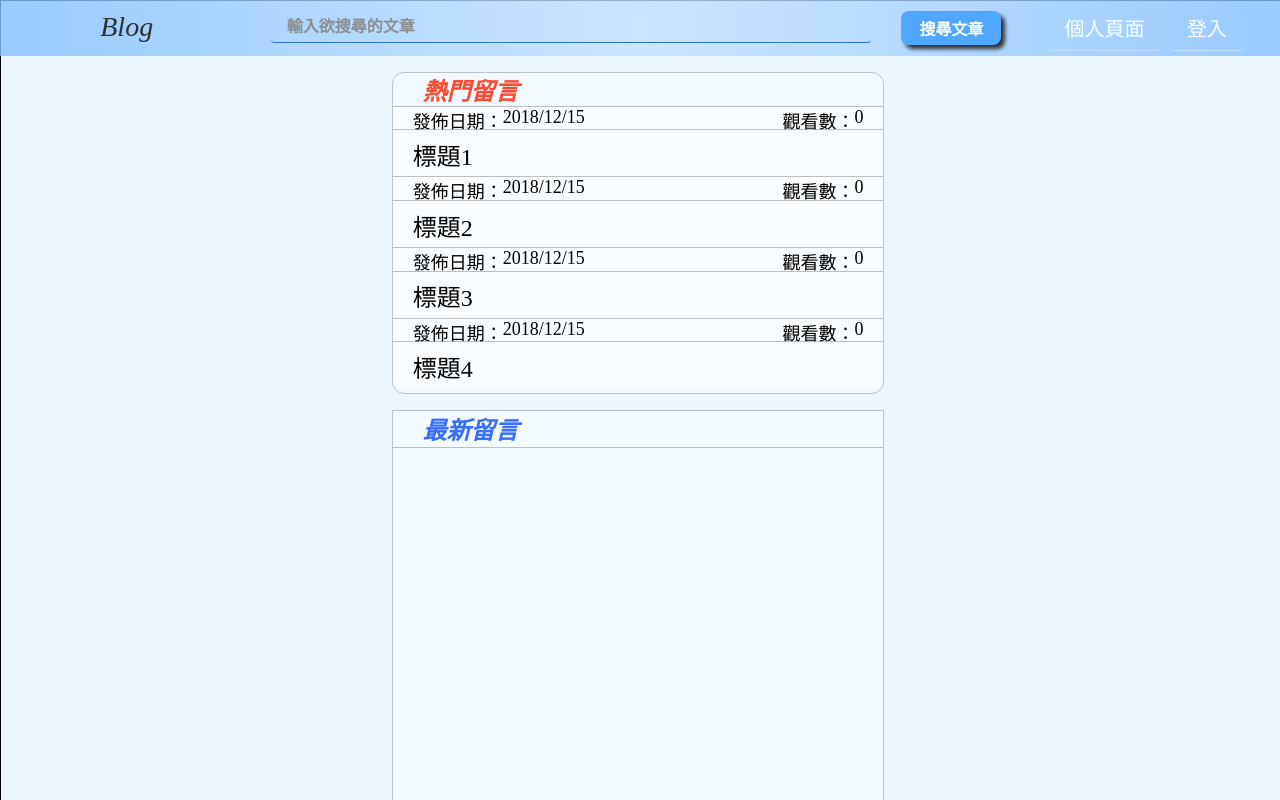
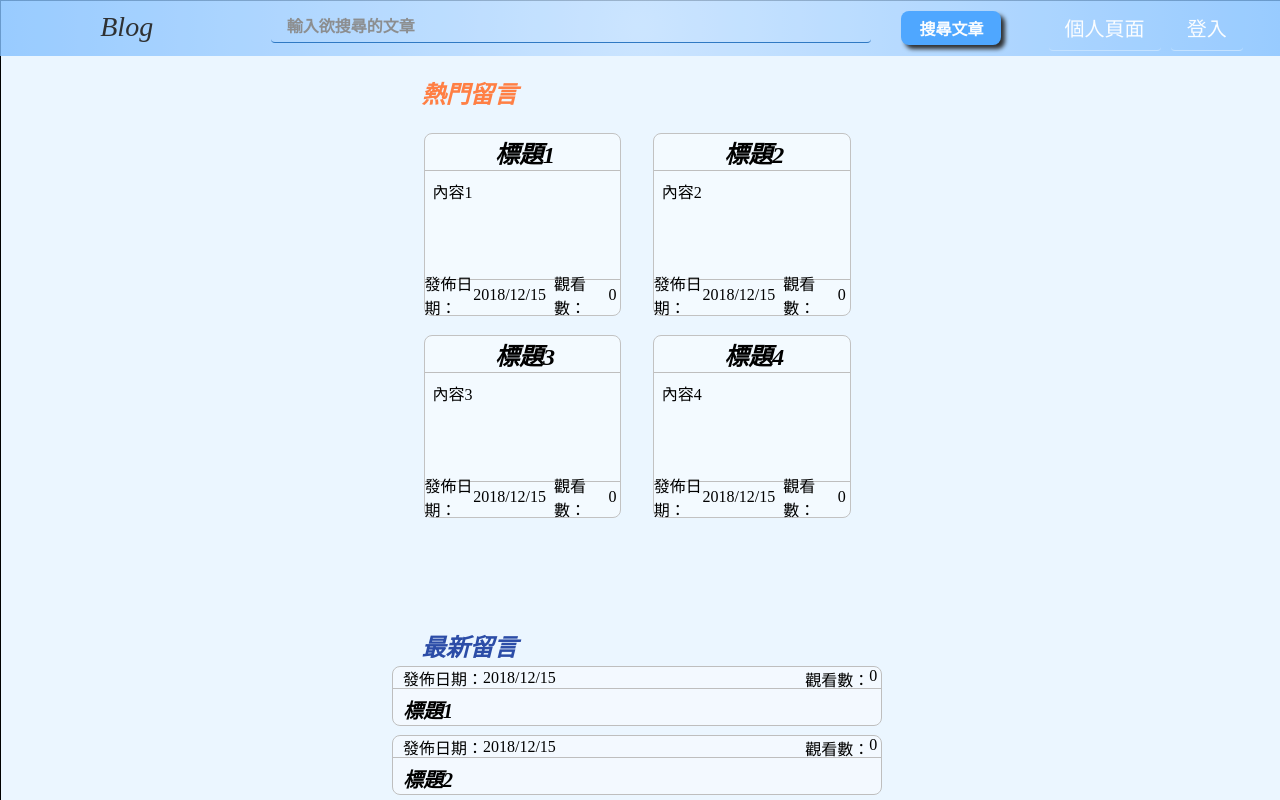
Before and after one commit to k11463/Blog, a Vue app: page / in a window 1280 px wide. Shown: the top 800 px of the page. Built offline with nearby package versions, Linux system fonts and the light colour scheme.

Commit message:
change HotArticle and NewArticle CSS

```diff
--- a/src/views/Home.vue
+++ b/src/views/Home.vue
@@ -10,8 +10,49 @@
             熱門留言
           </i>
         </div>
-        <div class="content" v-for="i in 4" :key='i'>
-          <div class="article">
+        <div class="content">
+          <div class="article" v-for="i in 4" :key='i'>
+            <div class="top">
+              <div class="article_title">
+                <i>
+                  標題{{i}}
+                </i>
+              </div>
+            </div>
+            <div class="bottom">
+              <div class="ArticleContent">
+                內容{{i}}
+              </div>
+              <div class="other">
+                <div class="date">
+                  <p>
+                    發佈日期：
+                  </p>
+                  <p>
+                    2018/12/15
+                  </p>
+                </div>
+                <div class="watchCount">
+                  <p>
+                    觀看數：
+                  </p>
+                  <p>
+                    0
+                  </p>
+                </div>
+              </div>
+            </div>
+          </div>
+        </div>
+      </div>
+      <div class="newAirticle">
+        <div class="header">
+          <i>
+            最新留言
+          </i>
+        </div>
+        <div class="content">
+          <div class="article" v-for="i in 10" :key='i'>
             <div class="top">
               <div class="date">
                 <p>
@@ -32,17 +73,12 @@
             </div>
             <div class="bottom">
               <div class="article_title">
-                標題{{i}}
+                <i>
+                  標題{{i}}
+                </i>
               </div>
             </div>
           </div>
-        </div>
-      </div>
-      <div class="newAirticle">
-        <div class="header">
-          <i>
-            最新留言
-          </i>
         </div>
       </div>
     </div>
@@ -58,9 +94,14 @@ export default {
 </script>
 
 <style lang="scss" scoped>
+@mixin customCenter(){
+    display: flex;
+    align-items: center;
+    justify-content: center;
+}
 .bg{
   width: 100vw;
-  height: 100vh;
+  height: 140vh;
   border: 1px solid #000;
   background-color: #ebf6ff;
   padding-top: 56px;
@@ -73,91 +114,157 @@ export default {
     height: 100%;
     .hotArticle{
       width: 64%;
-      border: 1px solid rgb(194, 194, 194);
-      background-color: rgba(255, 255, 255, .4);
-      height: 40%;
+      height: 48%;
       margin-left: 18%;
       margin-right: 18%;
       margin-top: 2%;
-      border-radius: 12px;
       float: left;
       .header{
-        border-bottom: 1px solid rgb(190, 190, 190);
         height: 4%;
         padding: 2%;
         font-size: 24px;
         display: flex;
         align-items: center;
         font-weight: bold;
-        color: rgb(255, 73, 49);
+        color: rgb(255, 127, 68);
         padding-left: 6%;
       }
       .content{
-        border-bottom: 1px solid rgb(190, 190, 190);
-        background-color: rgba(255, 255, 255, .4);
-        height: 21.8%;
+        height: 84%;
         .article{
-          height: 100%;
+          width: 40%;
+          height: 40%;
+          border: 1px solid rgb(194, 194, 194);
+          border-radius: 8px;
+          background-color: rgba(255, 255, 255, .4);
+          float: left;
           cursor: pointer;
+          margin-left: 6.4%;
+          margin-top: 4%;
+          transition-duration: .2s;
           .top{
             border-bottom: 1px solid rgb(190, 190, 190);
-            height: 32%;
+            height: 20%;
             font-size: 18px;
+            @include customCenter();
+            .article_title{
+              font-size: 24px;
+              padding: 1.4%;
+              padding-left: 4%;
+              font-weight: bold;
+            }
+          }
+          .bottom{
+            height: 80%;
+            .ArticleContent{
+              height: 64%;
+              padding: 4%;
+              border-bottom: 1px solid rgb(190, 190, 190);
+            }
+            .other{
+              height: 20%;
+              .date{
+                width: 62%;
+                height: 100%;
+                float: left;
+                @include customCenter();
+                p{
+                  float: left;
+                }
+              }
+              .watchCount{
+                width: 32%;
+                height: 100%;
+                float: right;
+                padding-right: 2%;
+                @include customCenter();
+                p{
+                  float: right;
+                }
+              }
+            }
+          }
+        } // article
+        .article:hover{
+          transform: scale(1.1);
+        }
+      }
+    }
+    .newAirticle{
+      width: 64%;
+      height: 48%;
+      margin-top: 2%;
+      margin-left: 18%;
+      margin-right: 18%;
+      float: left;
+      overflow: scroll;
+      -ms-overflow-style: none; //隱藏滾動條 For IE10+
+      overflow: -moz-scrollbars-none; //隱藏滾動條 For Firefox
+      .header{
+        height: 4%;
+        padding: 2%;
+        font-size: 24px;
+        display: flex;
+        align-items: center;
+        font-weight: bold;
+        color: rgb(44, 77, 167);
+        padding-left: 6%;
+      }
+      .content{
+        height: 90%;
+        .article{
+          height: 12%;
+          margin-top: 1.8%;
+          border: 1px solid rgb(190, 190, 190);
+          background-color: rgba(255, 255, 255, .4);
+          border-radius: 8px;
+          transition-duration: .2s;
+          .top{
+            border-bottom: 1px solid rgb(190, 190, 190);
+            height: 36%;
             .date{
-              width: 45%;
+              width: 50%;
+              height: 100%;
               float: left;
-              padding-left: 4%;
+              display: flex;
+              align-items: center;
               p{
                 float: left;
+                margin-left: 4%;
+              }
+              p:last-child{
+                margin-left: 0;
               }
             }
             .watchCount{
-              width: 45%;
-              float: right;
-              padding-right: 4%;
+              width: 49.2%;
+              height: 100%;
+              float: left;
               p{
                 float: right;
               }
             }
           }
           .bottom{
+            height: 100%;
             .article_title{
-              font-size: 24px;
-              padding: 1.4%;
-              padding-left: 4%;
+              font-size: 20px;
+              font-weight: bold;
+              padding: 1.2%;
+              padding-left: 2%;
             }
           }
+        } // article
+        .article:first-child{
+          margin-top: 0;
+        }
+        .article:hover{
+          transform: scaleX(0.9);
         }
       }
-      .content:last-child{
-        border: none;
-        border-radius: 0 0 12px 12px;
-      }
-      .content:hover{
-        background-color: #c4e1ff;
-      }
-    }
-    .newAirticle{
-      width: 64%;
-      border: 1px solid rgb(194, 194, 194);
-      background-color: rgba(255, 255, 255, .4);
-      height: 52%;
-      margin-top: 2%;
-      margin-left: 18%;
-      margin-right: 18%;
-      float: left;
-      .header{
-        border-bottom: 1px solid rgb(190, 190, 190);
-        height: 4%;
-        padding: 2%;
-        font-size: 24px;
-        display: flex;
-        align-items: center;
-        font-weight: bold;
-        color: rgb(58, 110, 255);
-        padding-left: 6%;
-      }
-    }
+    } // newArticle
+    .newAirticle::-webkit-scrollbar { width: 0 !important } //隱藏滾動條 For chrome、Safari
+
   }
   .right{
     float: left;
```
Also changed, not shown: 1 other file (tests, documents, lock files or other folders).
